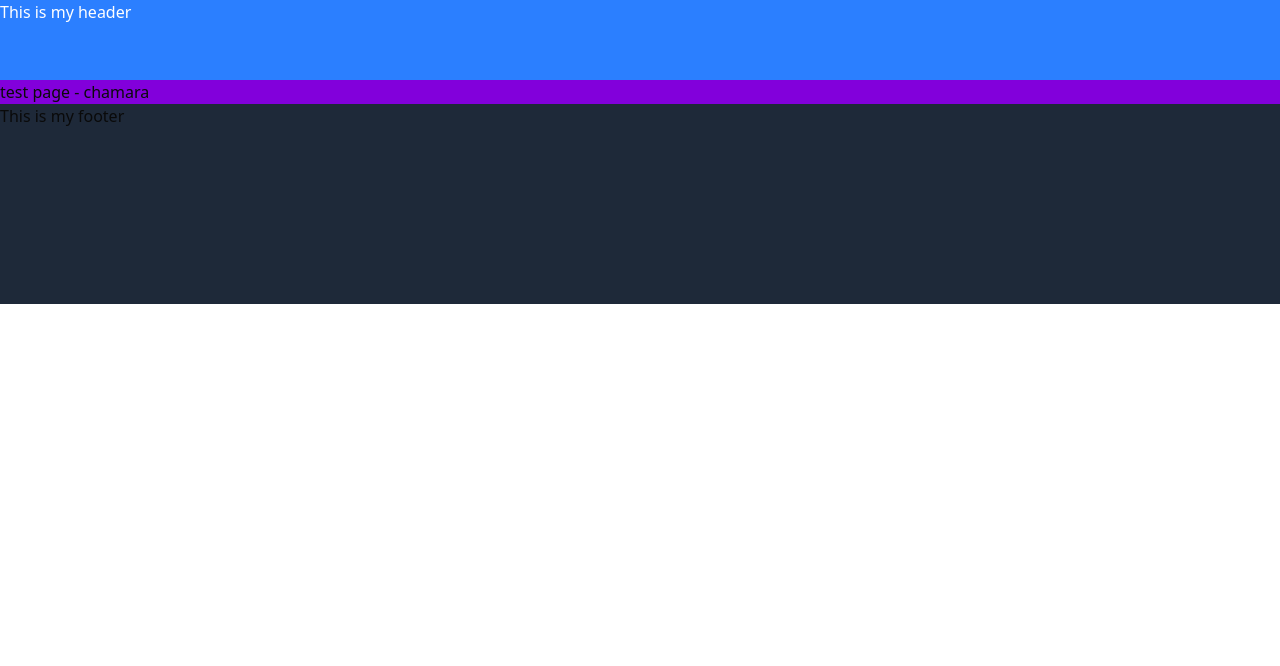
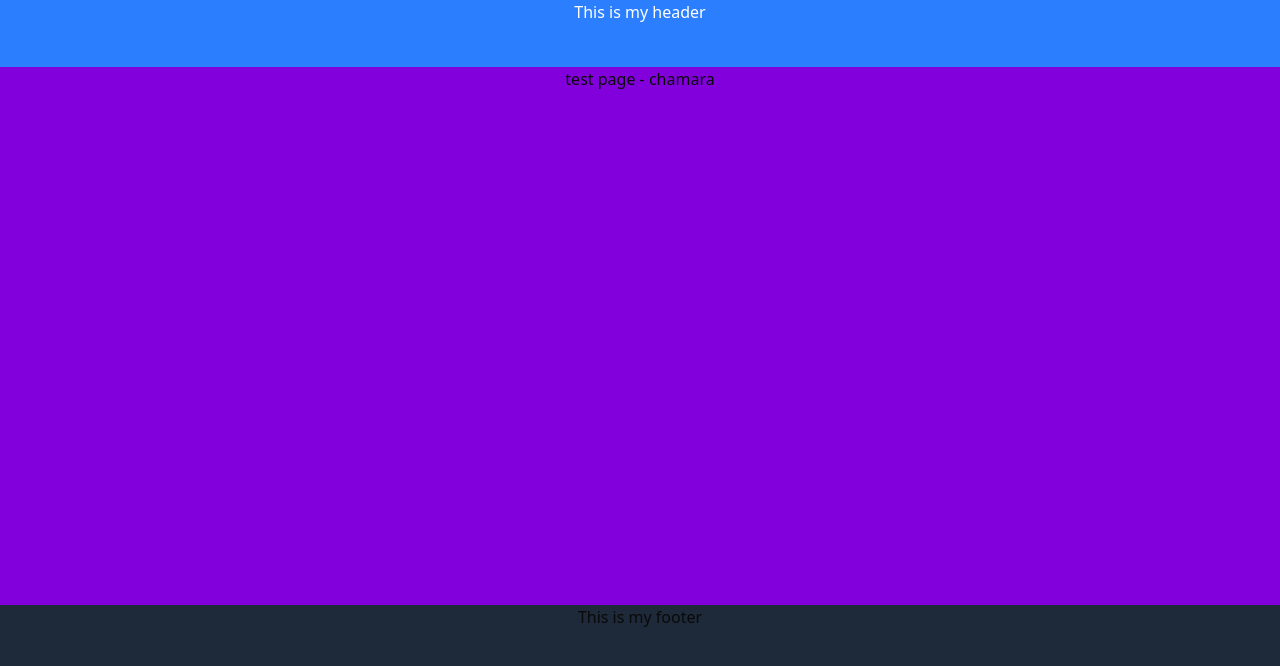
Before and after one commit to chamarasanj/Cinescope-React-Project-ChamaraD, a Next.js app: page / in a window 1280 px wide. Shown: the top 666 px of the page. Built offline with nearby package versions, Linux system fonts and the light colour scheme.

Commit message:
adding flex style to div

```diff
--- a/app/page.tsx
+++ b/app/page.tsx
@@ -2,14 +2,14 @@
 // SSR - Server Side Rendering  Enabled by default in Next.js 13 app directory
 export default function HomePage() {
   return (
-    <div className="text-center>">
-      <header className="bg-blue-500 text-white h-20">
+    <div className="flex flex-col text-center min-h-screen">
+      <header className="flex-1 bg-blue-500 text-white h-20">
         This is my header
       </header>
 
-      <main className="bg-purple-700 h-800>">test page - chamara</main>
+      <main className="flex-12 bg-purple-700 h-800>">test page - chamara</main>
 
-      <footer className="bg-gray-800 h-50">
+      <footer className="flex-4 bg-gray-800 h-50">
         This is my footer
       </footer>
     </div>
```
